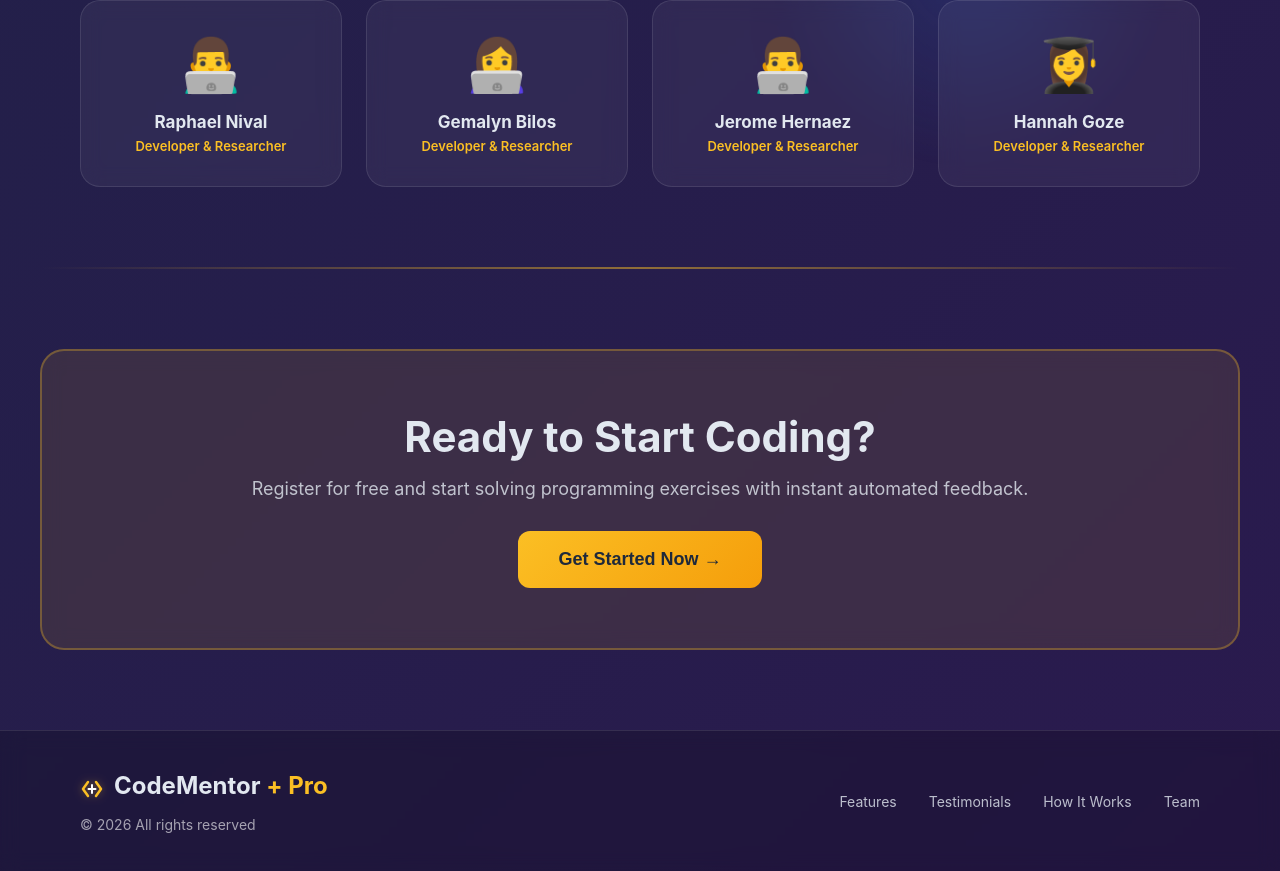
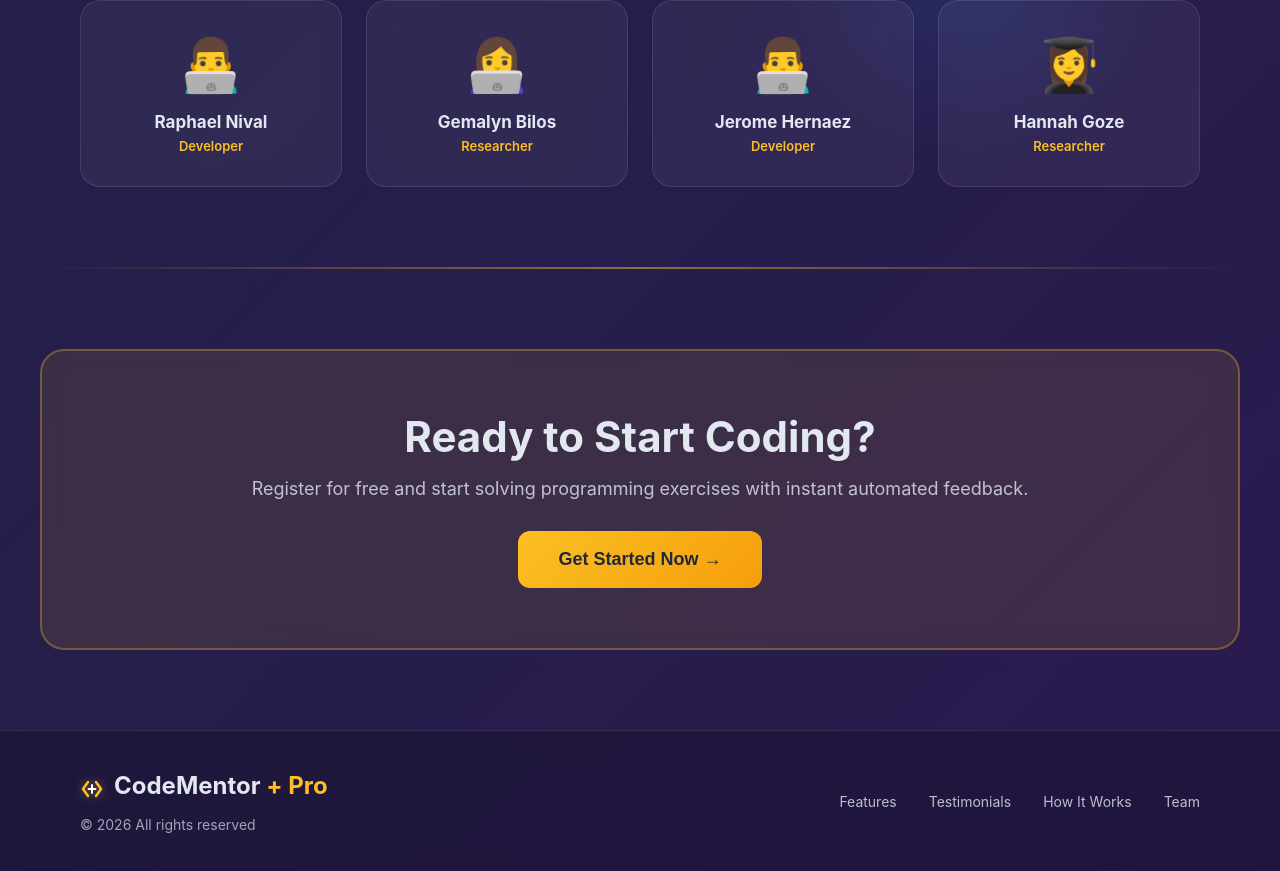
Before and after one commit to CodementorDev101/codementor-pro, a React (Vite) app in the folder frontend/: page / in a window 1280 px wide. Shown: the part 6443-7314 px from the top of the page. Built offline with nearby package versions, Linux system fonts and the light colour scheme; the HTML template or start-up script is replaced by a standard one.

Commit message:
Update team member roles

```diff
--- a/frontend/src/pages/LandingPage.jsx
+++ b/frontend/src/pages/LandingPage.jsx
@@ -229,10 +229,10 @@ const LandingPage = () => {
 
   // Team — no adviser
   const teamMembers = [
-    { name: 'Raphael Nival', role: 'Developer & Researcher', avatar: '👨‍💻' },
-    { name: 'Gemalyn Bilos', role: 'Developer & Researcher', avatar: '👩‍💻' },
-    { name: 'Jerome Hernaez', role: 'Developer & Researcher', avatar: '👨‍💻' },
-    { name: 'Hannah Goze', role: 'Developer & Researcher', avatar: '👩‍🎓' },
+    { name: 'Raphael Nival', role: 'Developer', avatar: '👨‍💻' },
+    { name: 'Gemalyn Bilos', role: 'Researcher', avatar: '👩‍💻' },
+    { name: 'Jerome Hernaez', role: 'Developer', avatar: '👨‍💻' },
+    { name: 'Hannah Goze', role: 'Researcher', avatar: '👩‍🎓' },
   ];
 
   const comparisonFeatures = [
```
